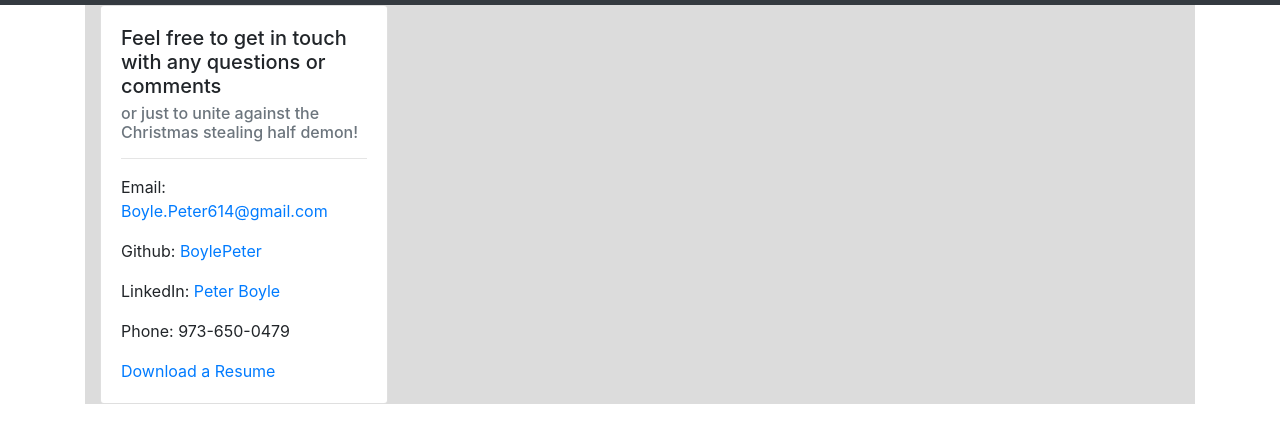
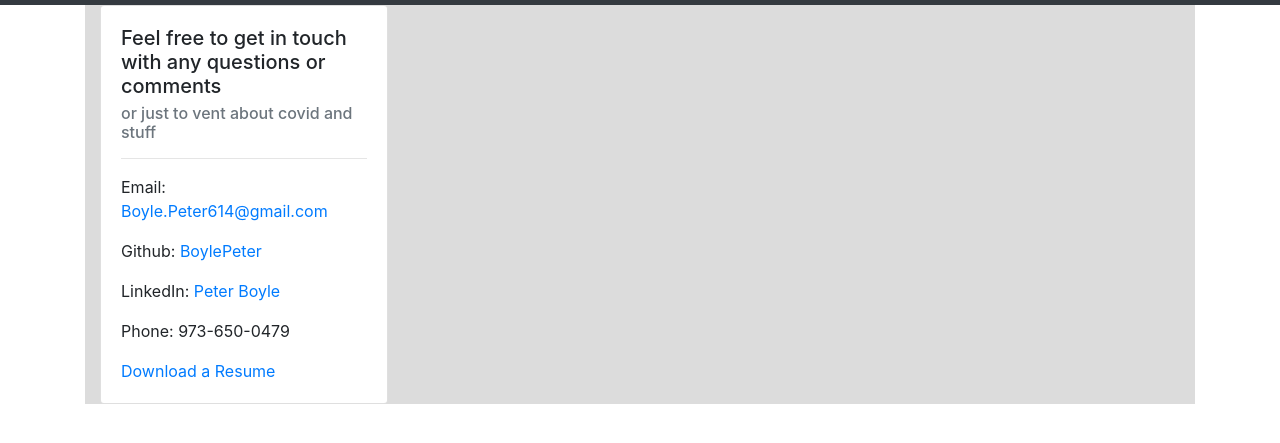
Before and after one commit to boylepeter/Mobile_Responsive_Portfolio, a plain HTML site: page contact.html in a window 1280 px wide. Shown: the part 51-494 px from the top of the page. Drawn offline with nearby package versions, Linux system fonts and the light colour scheme; files that its build step writes are made by us from their sources.

Commit message:
updated contact details

```diff
--- a/contact.html
+++ b/contact.html
@@ -36,7 +36,7 @@
       <div class="card" style="width: 18rem;" style="background-color: rgb(201, 201, 201); height:100%;">
         <div class="card-body">
           <h5 class="card-title">Feel free to get in touch with any questions or comments</h5>
-          <h6 class="card-subtitle mb-2 text-muted">or just to unite against the Christmas stealing half demon!</h6>
+          <h6 class="card-subtitle mb-2 text-muted">or just to vent about covid and stuff</h6>
           <hr>
           <p class="card-text">Email: <a href="mailto:boyle.peter614@gmail.com">Boyle.Peter614@gmail.com</a></p>
           <p class="card-text">Github: <a href="https://github.com/boylepeter">BoylePeter</a> </p>
```
